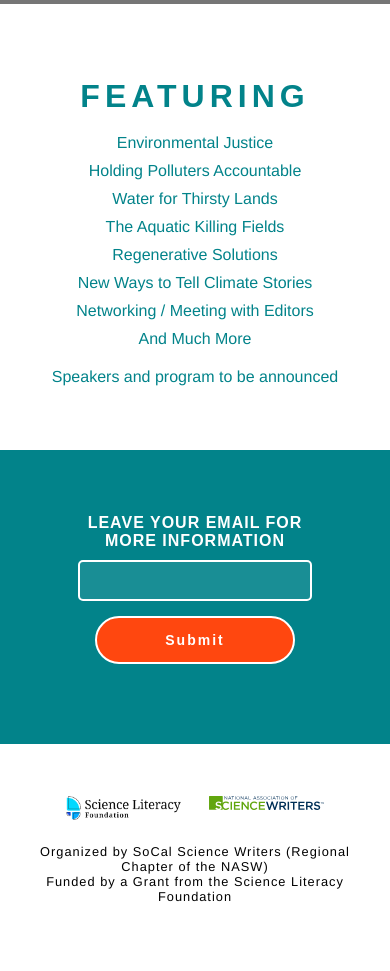
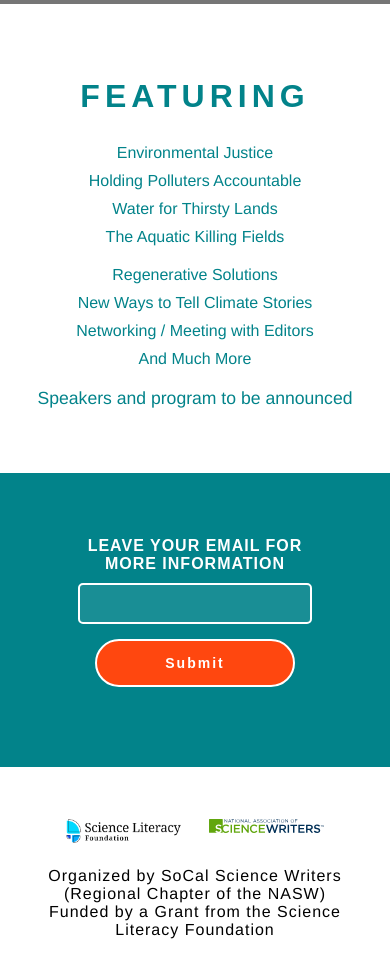
Before and after one commit to megpara/climate, a Next.js app: page / in a window 390 px wide. Shown: the part 840-1811 px from the top of the page. Before the commit the page ends 1776 px from the top, so only its background shows below. Built offline with nearby package versions, Linux system fonts and the light colour scheme; grey boxes are pictures that could not be loaded; a web font is replaced by a local one.

Commit message:
font sizing / bolding, bullet breakpoints (#5)

```diff
--- a/styles/Column.module.css
+++ b/styles/Column.module.css
@@ -1,6 +1,7 @@
 .column {
-  flex: 0 0 50%;
+  /* flex: 0 0 50%; */
   text-align: left;
+  margin: 20px;
 }
 .bullet {
   /* color: #02838a; */
@@ -8,7 +9,7 @@
   font-size: var(--subtitle-font-size);
   margin: 10px 0;
 }
-@media (max-width: 600px) {
+@media (max-width: 792px) {
   .column {
     text-align: center;
   }
--- a/styles/Home.module.css
+++ b/styles/Home.module.css
@@ -130,11 +130,13 @@
 }
 .bulletPoints {
   display: flex;
+  justify-content: center;
   margin-top: 20px;
 }
 .smallText {
   margin-top: 20px;
-  font-size: 1rem;
+  font-size: 1.1rem;
+  font-weight: 500;
 }
 .emailContainer {
   text-align: center;
@@ -197,7 +199,8 @@
 .footer > .detail {
   letter-spacing: 1px;
   line-height: unset;
-  font-weight: 100;
+  font-weight: 400;
+  font-size: 1rem;
 }
 .footerImgContainer {
   display: flex;
@@ -245,11 +248,15 @@
     /* text-align: center; */
     /* bottom: 2rem; */
   }
+
+  .featureDiv {
+    width: 100%;
+  }
+}
+
+@media (max-width: 792px) {
   .bulletPoints {
     display: unset;
     font-size: 1rem;
   }
-  .featureDiv {
-    width: 100%;
-  }
 }
```
